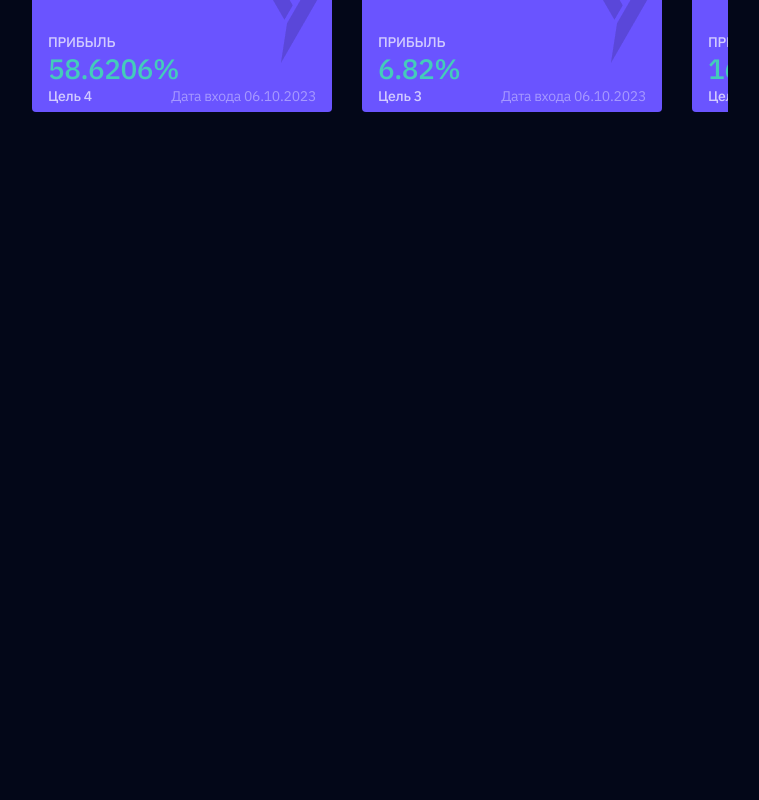
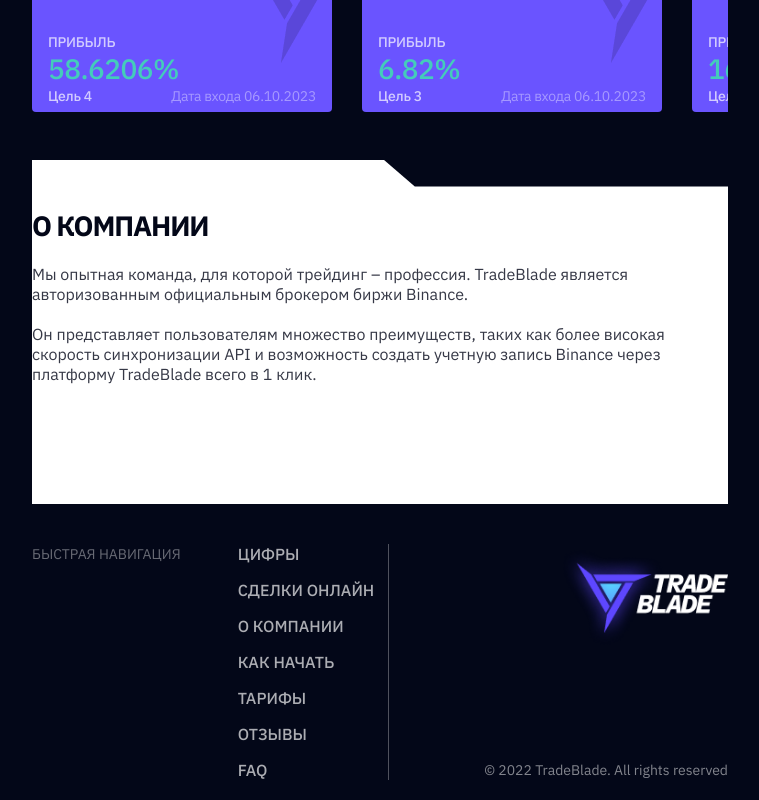
Before and after one commit to MaxBeliienko/trade-test, a React (Vite) app: page / in a window 1280 px wide. Shown: the part 1033-1833 px from the top of the page, without its empty margins (260-1019 px from the left). Before the commit the page ends 1193 px from the top, so only its background shows below. Built offline with nearby package versions, Linux system fonts and the light colour scheme.

Commit message:
about company + footer
add AboutCompanySection and Footer

```diff
--- a/src/App.jsx
+++ b/src/App.jsx
@@ -3,6 +3,8 @@
 import HeroSection from './components/heroSection/HeroSection';
 import NumberSection from './components/numbersSection/NumberSection';
 import CompletedDealsSection from './components/completedDealsSection/CompletedDealsSection';
+import AboutCompanySection from './components/aboutCompanySection/AboutCompanySection';
+import Footer from './components/footer/Footer';
 
 function App() {
   return (
@@ -11,6 +13,8 @@
       <HeroSection />
       <NumberSection />
       <CompletedDealsSection />
+      <AboutCompanySection />
+      <Footer />
     </div>
   );
 }
--- /dev/null
+++ b/src/components/aboutCompanySection/AboutCompanySection.jsx
@@ -0,0 +1,51 @@
+import styles from './AboutCompanySection.module.css';
+import { useState } from 'react';
+
+const AboutCompanySection = () => {
+  const [email, setEmail] = useState('');
+
+  const handleEmailChange = event => {
+    setEmail(event.target.value);
+  };
+
+  const handleSubmit = event => {
+    event.preventDefault();
+    console.log('Відправка email:', email);
+    setEmail('');
+  };
+
+  return (
+    <section className={styles['about-section-container']} id="company">
+      <div className={styles['about-info']}>
+        <h2>О компании</h2>
+        <p className={styles['about-text-first']}>
+          Мы опытная команда, для которой трейдинг – профессия. TradeBlade
+          является авторизованным официальным брокером биржи Binance.{' '}
+        </p>
+        <p className={styles['about-text-second']}>
+          Он представляет пользователям множество преимуществ, таких как более
+          високая скорость синхронизации API и возможность создать учетную
+          запись Binance через платформу TradeBlade всего в 1 клик.
+        </p>
+      </div>
+
+      <div className={styles['try-free-wrapper']}>
+        <h3>Попробуйте сейчас и получите 5 дней бесплатного пользования</h3>
+        <form onSubmit={handleSubmit}>
+          <input
+            type="email"
+            value={email}
+            onChange={handleEmailChange}
+            placeholder="Ваш e–mail"
+            className={styles['about-email-input']}
+          />
+          <button type="submit" className={styles['form-button']}>
+            попробовать
+          </button>
+        </form>
+      </div>
+    </section>
+  );
+};
+
+export default AboutCompanySection;
--- /dev/null
+++ b/src/components/aboutCompanySection/AboutCompanySection.module.css
@@ -0,0 +1,137 @@
+.about-section-container {
+  position: relative;
+  background-color: var(--color-white);
+  padding: 48px 0 80px;
+  display: flex;
+  flex-direction: column;
+}
+
+.about-section-container::after {
+  content: '';
+  position: absolute;
+  top: -3px;
+  right: 0;
+  width: 120px;
+  height: 30px;
+  background-color: var(--color-primary);
+  clip-path: polygon(0 0, 100% 0, 100% 100%, 30% 100%);
+}
+
+.about-section-container > div > h2 {
+  font-weight: 700;
+  font-size: 28px;
+  line-height: 129%;
+  letter-spacing: -0.04em;
+  text-transform: uppercase;
+  color: var(--color-primary);
+  margin-bottom: 20px;
+}
+
+.about-section-container > div > p {
+  font-weight: 400;
+  font-size: 16px;
+  line-height: 125%;
+  color: var(--color-primary);
+  opacity: 0.8;
+}
+
+.about-text-first {
+  margin-bottom: 20px;
+}
+
+.about-text-second {
+  margin-bottom: 40px;
+}
+
+/* display */
+.try-free-wrapper {
+  border-radius: 4px;
+  background-color: var(--color-purple);
+  padding: 16px;
+  position: absolute;
+  bottom: -120px;
+  display: none;
+}
+
+.try-free-wrapper > h3 {
+  font-size: 20px;
+  line-height: 140%;
+  letter-spacing: -0.04em;
+  text-align: center;
+  padding: 0 2px;
+  margin-bottom: 20px;
+}
+
+.try-free-wrapper > form > input {
+  background-color: #000;
+  opacity: 0.3;
+  border: none;
+  width: 100%;
+  color: var(--color-white);
+  padding: 16px;
+  border-radius: 4px;
+  margin-bottom: 8px;
+}
+
+.try-free-wrapper > form > input::placeholder {
+  font-weight: 500;
+  font-size: 14px;
+  line-height: 143%;
+  letter-spacing: -0.01em;
+  text-transform: uppercase;
+  opacity: 0.34;
+}
+
+.try-free-wrapper > form > button {
+  border-radius: 3px;
+  padding: 16px 24px;
+  width: 100%;
+  box-shadow: 0 0 4px 0 var(--color-q);
+  background: var(--color-q);
+  border: none;
+  text-transform: uppercase;
+  color: var(--color-primary);
+}
+
+@media screen and (min-width: 768px) {
+  .about-section-container {
+    align-items: center;
+  }
+
+  .about-section-container::after {
+    width: 50%;
+    clip-path: polygon(0 0, 100% 0, 100% 100%, 10% 100%);
+  }
+
+  .try-free-wrapper {
+    max-width: 500px;
+  }
+}
+
+@media screen and (min-width: 1440px) {
+  .about-section-container {
+    flex-direction: row;
+    gap: 237px;
+    padding: 48px 0;
+  }
+
+  .about-info {
+    max-width: 413px;
+  }
+
+  .try-free-wrapper {
+    position: static;
+    padding: 32px 64px;
+  }
+
+  .try-free-wrapper > h3 {
+    font-size: 28px;
+    line-height: 129%;
+    letter-spacing: -0.04em;
+    max-width: 500px;
+  }
+
+  .about-section-container::after {
+    right: -2px;
+  }
+}
--- a/src/components/completedDealsSection/CompletedDealsSection.jsx
+++ b/src/components/completedDealsSection/CompletedDealsSection.jsx
@@ -3,7 +3,6 @@
 import Carousel from './carousel/Carousel';
 
 const CompletedDealsSection = () => {
-  console.log(data);
   return (
     <section className={styles['deals-section-container']} id="deals">
       <h2>Прошедшие сделки</h2>
--- /dev/null
+++ b/src/components/footer/Footer.jsx
@@ -0,0 +1,44 @@
+import styles from './Footer.module.css';
+import { scrollToSection } from '../../utils/scrollToSection';
+import logo from '../../assets/logo.png';
+
+const Footer = () => {
+  const handleNavigation = event => {
+    const target = event.target;
+    if (target.tagName === 'LI') {
+      const sectionId = target.dataset.section;
+      if (sectionId) {
+        scrollToSection(sectionId);
+      }
+    }
+  };
+  return (
+    <footer className={styles['footer-container']}>
+      <div className={styles['footer-nav-wrapper']}>
+        <p>Быстрая навигация</p>
+        <nav onClick={handleNavigation}>
+          <ul className={styles['footer-nav-list']}>
+            <li data-section="numbers">Цифры</li>
+            <li data-section="deals">Сделки онлайн</li>
+            <li data-section="company">О компании</li>
+            <li data-section="how-to-start">Как начать</li>
+            <li data-section="tariffs">Тарифы</li>
+            <li data-section="reviews">Отзывы</li>
+            <li data-section="faq">FAQ</li>
+          </ul>
+        </nav>
+      </div>
+      <div className={styles['footer-logo-wrapper']}>
+        <button
+          onClick={() => scrollToSection('hero')}
+          className={styles['logo-button']}
+        >
+          <img src={logo} alt="logo-home-button" />
+        </button>
+        <p>© 2022 TradeBlade. All rights reserved</p>
+      </div>
+    </footer>
+  );
+};
+
+export default Footer;
--- /dev/null
+++ b/src/components/footer/Footer.module.css
@@ -0,0 +1,99 @@
+.footer-container {
+  display: flex;
+  flex-direction: column;
+  padding: 40px 0 20px;
+}
+
+.footer-nav-wrapper {
+  display: flex;
+  justify-content: start;
+  gap: 57px;
+  position: relative;
+  padding-bottom: 57px;
+}
+
+.footer-nav-wrapper::after {
+  content: '';
+  height: 1px;
+  background-color: var(--color-white);
+  opacity: 0.3;
+  bottom: 0;
+  width: 100%;
+  position: absolute;
+}
+
+.footer-nav-wrapper > p {
+  font-weight: 400;
+  font-size: 14px;
+  line-height: 143%;
+  text-transform: uppercase;
+  opacity: 0.4;
+}
+
+.footer-nav-list {
+  display: flex;
+  flex-direction: column;
+  gap: 16px;
+}
+
+.footer-nav-list > li {
+  line-height: 125%;
+  text-transform: uppercase;
+  opacity: 0.67;
+}
+
+.footer-logo-wrapper {
+  padding-top: 20px;
+  display: flex;
+  flex-direction: column;
+  gap: 81px;
+}
+
+.logo-button {
+  width: 165px;
+  background-color: transparent;
+  border: none;
+}
+
+.footer-logo-wrapper > p {
+  font-weight: 400;
+  font-size: 14px;
+  line-height: 143%;
+  opacity: 0.5;
+}
+
+@media screen and (min-width: 768px) {
+  .footer-container {
+    flex-direction: row;
+    justify-content: space-between;
+  }
+
+  .footer-nav-wrapper {
+    padding-bottom: 0;
+    padding-right: 15px;
+  }
+
+  .footer-nav-wrapper::after {
+    height: 100%;
+    width: 1px;
+    right: 0;
+  }
+
+  .footer-logo-wrapper {
+    padding-top: 0;
+    align-items: end;
+    justify-content: space-between;
+  }
+}
+
+@media screen and (min-width: 1440px) {
+  .footer-nav-wrapper {
+    flex-direction: column;
+    justify-content: space-between;
+    padding-right: 217px;
+  }
+
+  .footer-nav-list {
+    flex-direction: row;
+  }
+}
--- a/src/components/numbersSection/NumberSection.module.css
+++ b/src/components/numbersSection/NumberSection.module.css
@@ -5,7 +5,6 @@
   display: flex;
   flex-direction: column;
   gap: 40px;
-  overflow: hidden;
 }
 
 .number-section-container::after {
```
